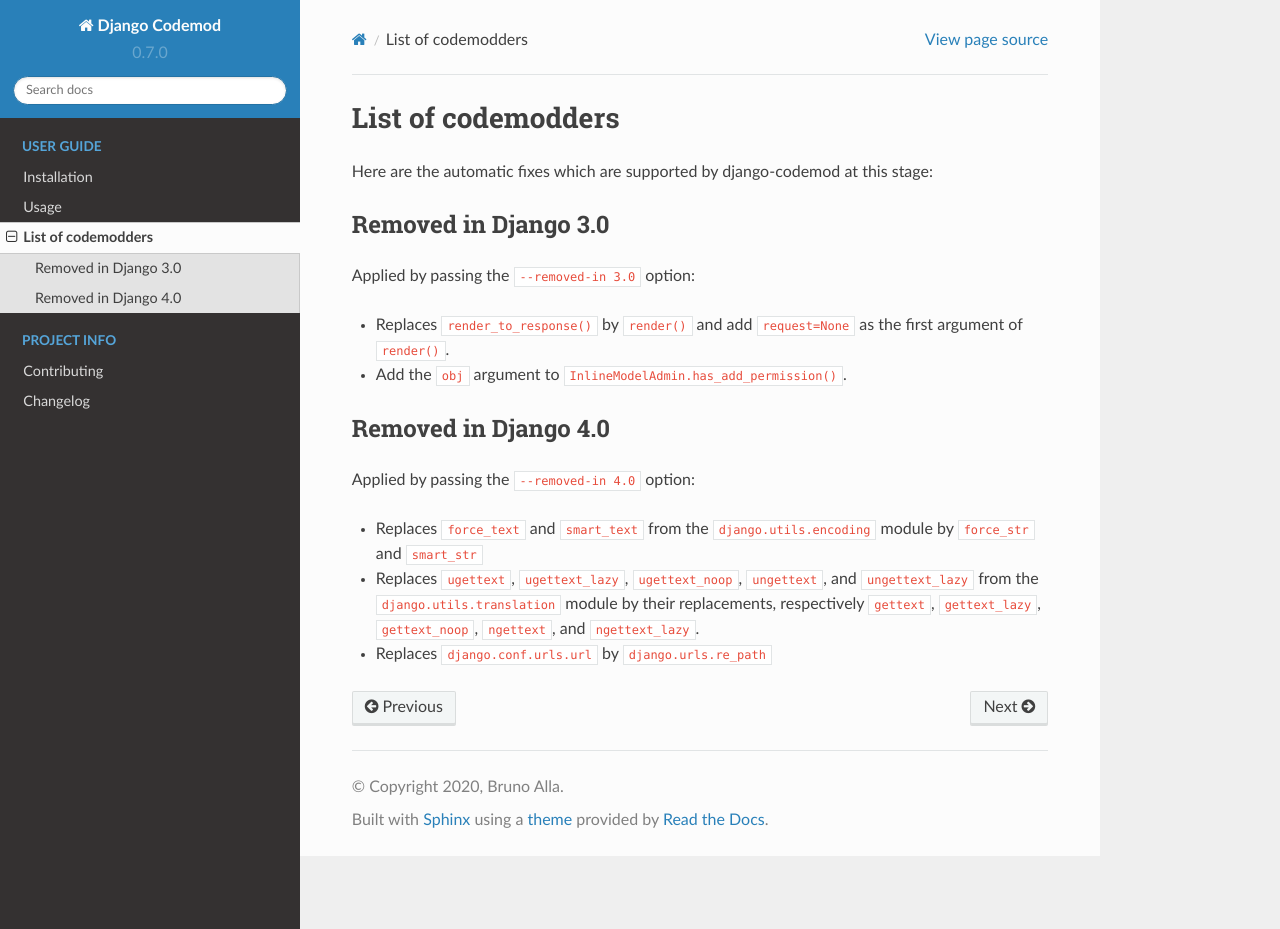
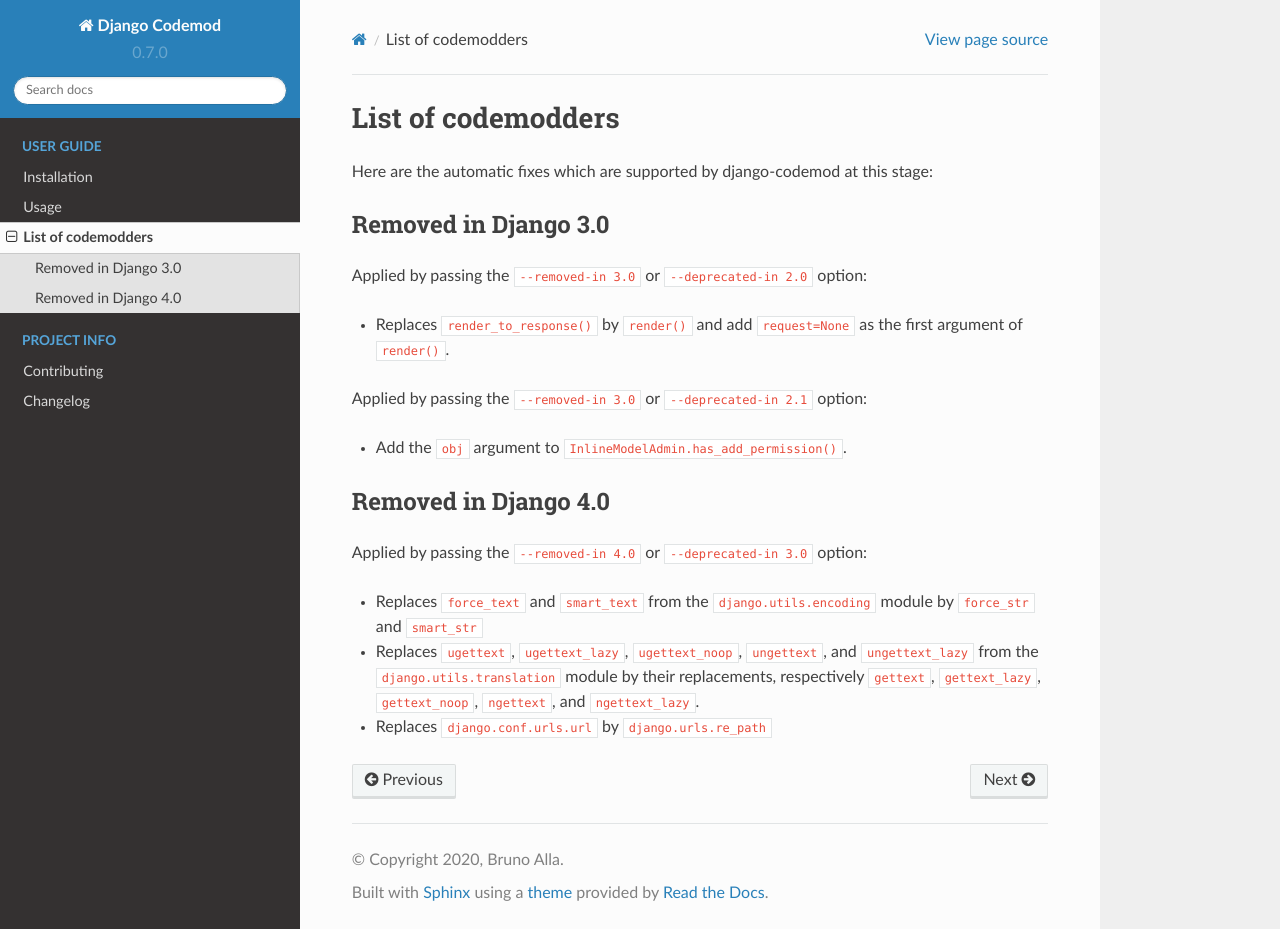
Before and after one commit to browniebroke/django-codemod, a Sphinx documentation site: the page built from docs/codemods.rst, in a window 1280 px wide and 929 px high. Built offline with Sphinx 7.4.7 and the Read the Docs theme 2.0.0, drawn with Linux system fonts in a browser that asks for light colours.

Commit message:
Update documentation for the --deprecated-in option

```diff
--- a/docs/codemods.rst
+++ b/docs/codemods.rst
@@ -6,16 +6,19 @@
 Removed in Django 3.0
 ---------------------
 
-Applied by passing the ``--removed-in 3.0`` option:
+Applied by passing the ``--removed-in 3.0`` or ``--deprecated-in 2.0`` option:
 
 - Replaces ``render_to_response()`` by ``render()`` and add ``request=None``
   as the first argument of ``render()``.
+
+Applied by passing the ``--removed-in 3.0`` or ``--deprecated-in 2.1`` option:
+
 - Add the ``obj`` argument to ``InlineModelAdmin.has_add_permission()``.
 
 Removed in Django 4.0
 ---------------------
 
-Applied by passing the ``--removed-in 4.0`` option:
+Applied by passing the ``--removed-in 4.0`` or ``--deprecated-in 3.0`` option:
 
 - Replaces ``force_text`` and ``smart_text`` from the ``django.utils.encoding`` module by ``force_str`` and ``smart_str``
 - Replaces ``ugettext``, ``ugettext_lazy``, ``ugettext_noop``, ``ungettext``, and ``ungettext_lazy`` from the ``django.utils.translation`` module by their replacements, respectively ``gettext``, ``gettext_lazy``, ``gettext_noop``, ``ngettext``, and ``ngettext_lazy``.
--- a/docs/usage.rst
+++ b/docs/usage.rst
@@ -7,6 +7,12 @@
 This is the preferred way to use this tool, which should fit most of the
 use case, via the ``djcodemod`` command line. This command will be
 available after installation and is used as follows:
+
+.. code:: shell
+
+   $ djcodemod --deprecated-in <Django version> <path to modify>
+
+OR
 
 .. code:: shell
 
```
